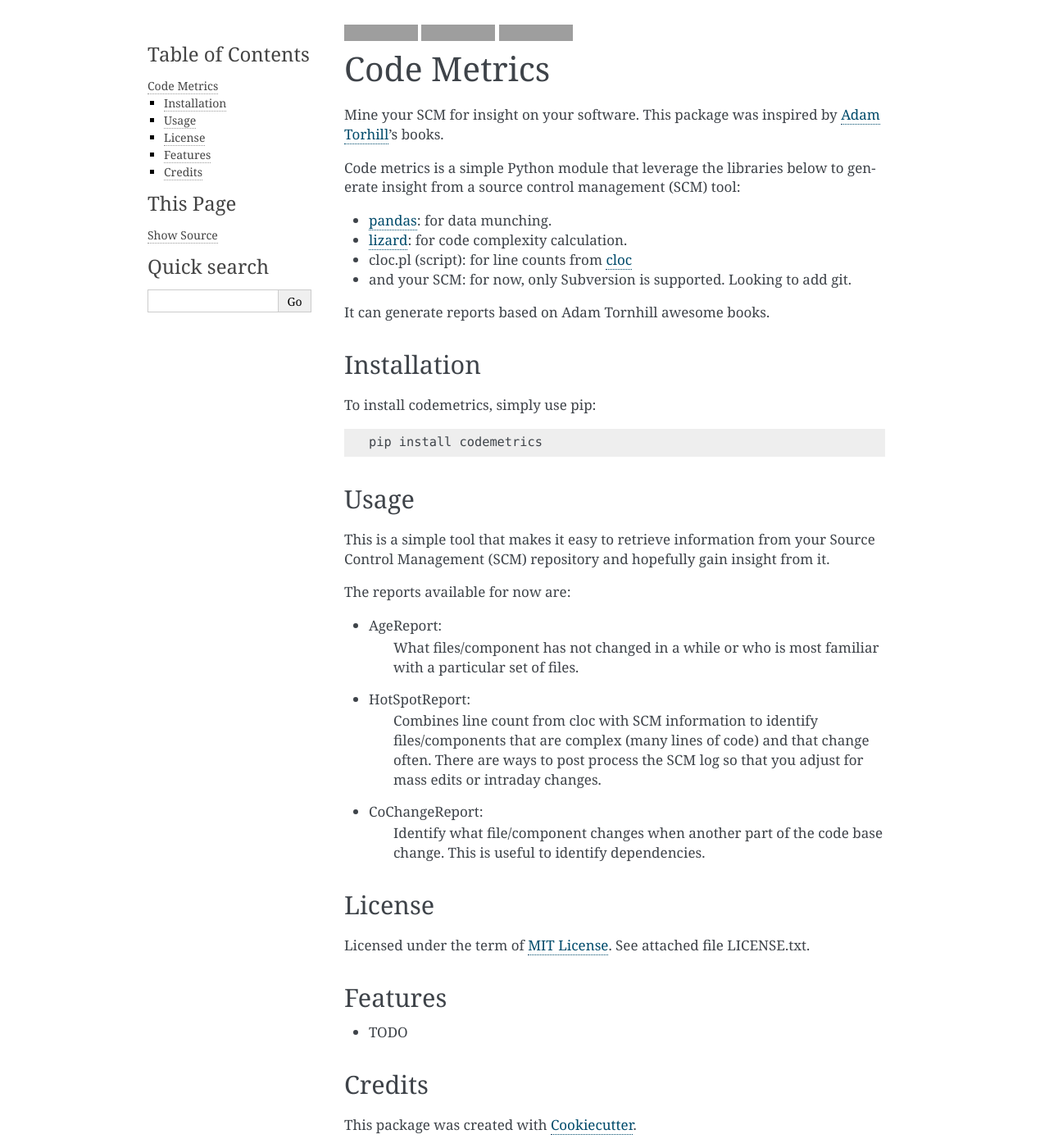
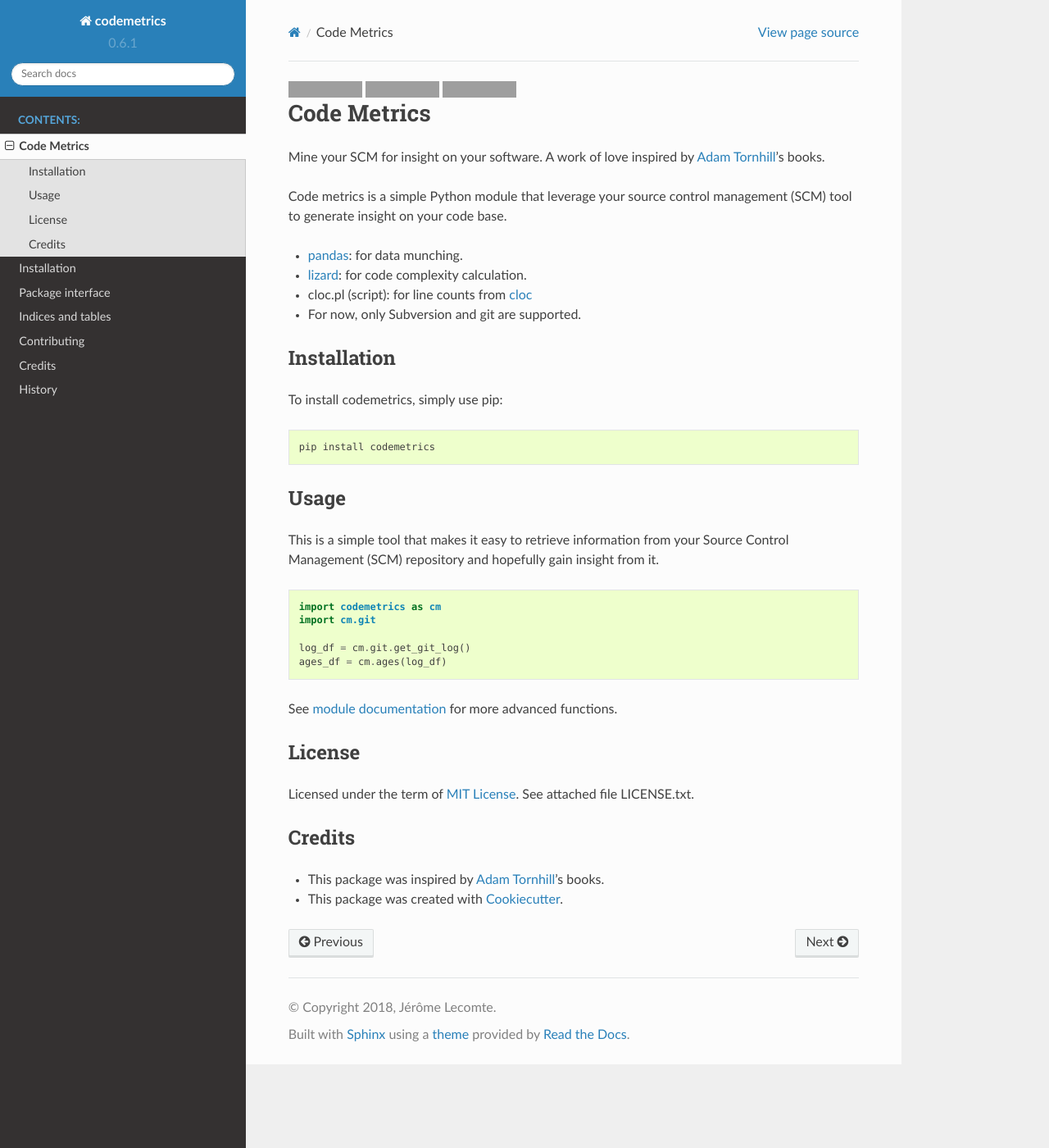
Before and after one commit to elmotec/codemetrics, a Sphinx documentation site: the page built from docs/readme.rst, in a window 1280 px wide and 1400 px high. Shown: the whole window at 82% size. Built offline with Sphinx 7.4.7 and the Read the Docs theme 2.0.0, drawn with Linux system fonts in a browser that asks for light colours; pages that are not in the unit, such as notebooks, are missing from menus; some of the changed text lies outside the part shown; grey boxes are pictures that could not be loaded.

Commit message:
Switched doc string to google style
Reworked the documentation to conform google style.
General documentation improvements.
Refactored svn to prepare for git.

```diff
--- a/README.rst
+++ b/README.rst
@@ -15,18 +15,16 @@
 Code Metrics
 ============
 
-Mine your SCM for insight on your software. This package was inspired by
-`Adam Torhill`_'s books.
+Mine your SCM for insight on your software. A work of love
+inspired by `Adam Tornhill`_'s books.
 
-Code metrics is a simple Python module that leverage the libraries below to
-generate insight from a source control management (SCM) tool:
+Code metrics is a simple Python module that leverage your source control
+management (SCM) tool to generate insight on your code base.
 
 - pandas_: for data munching.
 - lizard_: for code complexity calculation.
 - cloc.pl (script): for line counts from cloc_
-- and your SCM: for now, only Subversion is supported. Looking to add git.
-
-It can generate reports based on Adam Tornhill awesome books.
+- For now, only Subversion and git are supported.
 
 
 Installation
@@ -46,21 +44,16 @@
 This is a simple tool that makes it easy to retrieve information from your
 Source Control Management (SCM) repository and hopefully gain insight from it.
 
-The reports available for now are:
+::
 
-- AgeReport:
-    What files/component has not changed in a while or who is most
-    familiar with a particular set of files.
+  import codemetrics as cm
+  import cm.git
 
-- HotSpotReport:
-    Combines line count from cloc with SCM information to identify
-    files/components that are complex (many lines of code) and that
-    change often. There are ways to post process the SCM log so
-    that you adjust for mass edits or intraday changes.
+  log_df = cm.git.get_git_log()
+  ages_df = cm.ages(log_df)
 
-- CoChangeReport:
-    Identify what file/component changes when another part
-    of the code base change. This is useful to identify dependencies.
+
+See `module documentation`_ for more advanced functions.
 
 
 License
@@ -68,15 +61,13 @@
 
 Licensed under the term of `MIT License`_. See attached file LICENSE.txt.
 
-Features
---------
-
-* TODO
 
 Credits
 -------
 
-This package was created with Cookiecutter_.
+- This package was inspired by `Adam Tornhill`_'s books.
+- This package was created with Cookiecutter_.
+
 
 .. _Cookiecutter: https://github.com/audreyr/cookiecutter
 .. _lizard: https://github.com/terryyin/lizard
@@ -84,4 +75,5 @@
 .. _cloc: http://cloc.sourceforge.net/
 .. _Pandas documentation: https://pandas.pydata.org/pandas-docs/stable/text.html
 .. _MIT License: https://en.wikipedia.org/wiki/MIT_License
-.. _Adam Torhill: https://www.adamtornhill.com/
+.. _Adam Tornhill: https://www.adamtornhill.com/
+.. _module documentation: https://codemetrics.readthedocs.org/codemetrics.html
--- a/docs/conf.py
+++ b/docs/conf.py
@@ -21,10 +21,13 @@
 
 import os
 import sys
-import codemetrics
 
 sys.path.insert(0, os.path.abspath('..'))
 
+import codemetrics
+import codemetrics.scm
+import codemetrics.svn
+import codemetrics.git
 
 # -- General configuration ---------------------------------------------
 
@@ -34,7 +37,13 @@
 
 # Add any Sphinx extension module names here, as strings. They can be
 # extensions coming with Sphinx (named 'sphinx.ext.*') or your custom ones.
-extensions = ['sphinx.ext.autodoc', 'sphinx.ext.viewcode']
+extensions = [
+    'sphinx.ext.autodoc',
+    'sphinx.ext.viewcode',
+    'sphinx.ext.napoleon',
+    'sphinx_autodoc_typehints',
+    'sphinx.ext.todo'
+]
 
 # Add any paths that contain templates here, relative to this directory.
 templates_path = ['_templates']
@@ -85,7 +94,7 @@
 # The theme to use for HTML and HTML Help pages.  See the documentation for
 # a list of builtin themes.
 #
-html_theme = 'alabaster'
+html_theme = 'sphinx_rtd_theme'
 
 # Theme options are theme-specific and customize the look and feel of a
 # theme further.  For a list of options available for each theme, see the
@@ -155,3 +164,5 @@
      'One line description of project.',
      'Miscellaneous'),
 ]
+
+todo_include_todos = True
--- a/docs/index.rst
+++ b/docs/index.rst
@@ -1,5 +1,5 @@
 Welcome to codemetrics's documentation!
-======================================
+=======================================
 
 .. toctree::
    :maxdepth: 2
@@ -7,8 +7,7 @@
 
    readme
    installation
-   usage
-   modules
+   codemetrics
    contributing
    authors
    history
--- a/docs/installation.rst
+++ b/docs/installation.rst
@@ -17,7 +17,7 @@
 This is the preferred method to install codemetrics, as it will always install the most recent stable release.
 
 If you don't have `pip`_ installed, this `Python installation guide`_ can guide
-you through the process.
+you through the get_log_entries.
 
 .. _pip: https://pip.pypa.io
 .. _Python installation guide: http://docs.python-guide.org/en/latest/starting/installation/
--- a/requirements_dev.txt
+++ b/requirements_dev.txt
@@ -7,3 +7,6 @@
 coverage
 Sphinx
 twine
+# for the doc
+sphinx_rtd_theme
+sphinx-autodoc-typehints
```
Also changed, not shown: docs/codemetrics.rst (added, +54 -0 lines), docs/usage.rst (deleted, +0 -7 lines), docs/vega.rst (added, +92 -0 lines), docs/readme.rst (line endings or trailing spaces), 7 other files.
